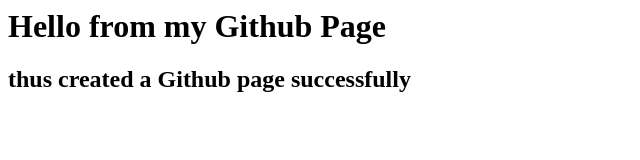
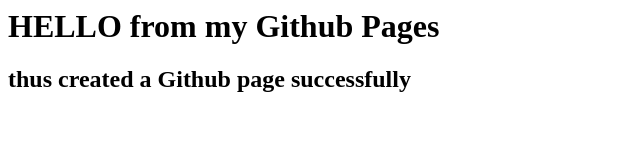
Before and after one commit to rupam555/rupam555.github.io, a plain HTML site: page index.html in a window 1280 px wide. Shown: the whole page, without its empty margins (0-640 px from the left). Drawn offline with Linux system fonts and the light colour scheme.

Commit message:
Update index.html

```diff
--- a/index.html
+++ b/index.html
@@ -1,3 +1,3 @@
-<h1>Hello from my Github Page</h1>
+<h1>HELLO from my Github Pages</h1>
 
 <h2>thus created a Github page successfully</h2>
```
